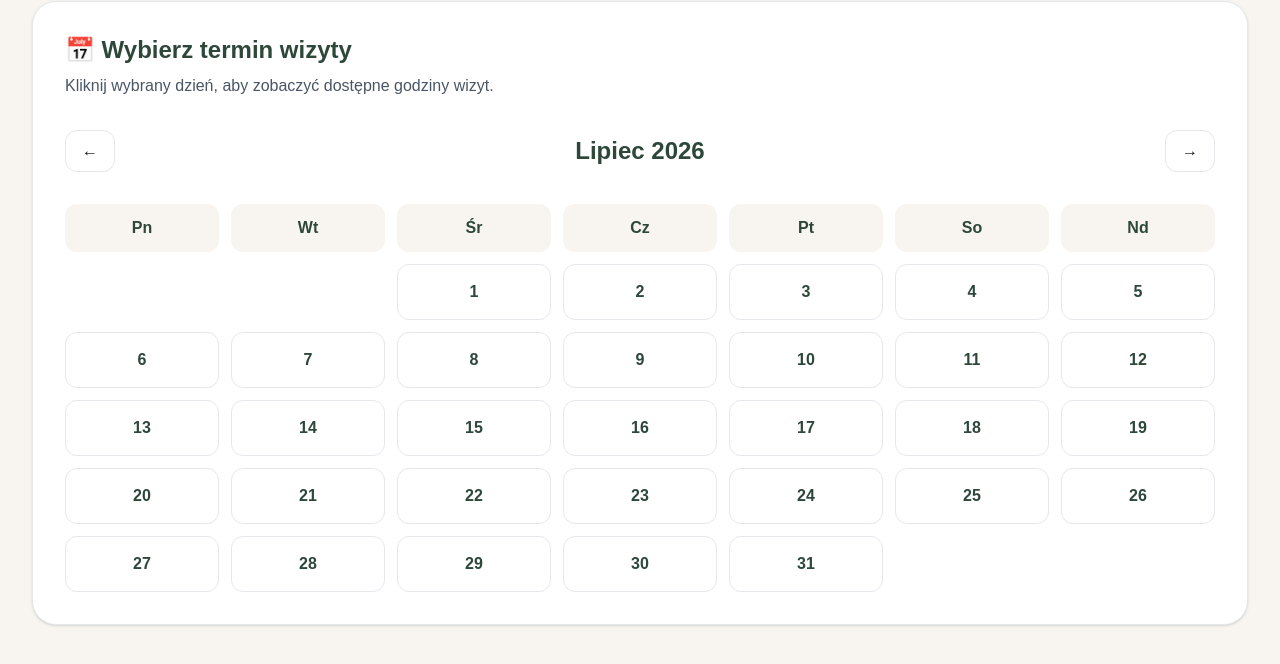
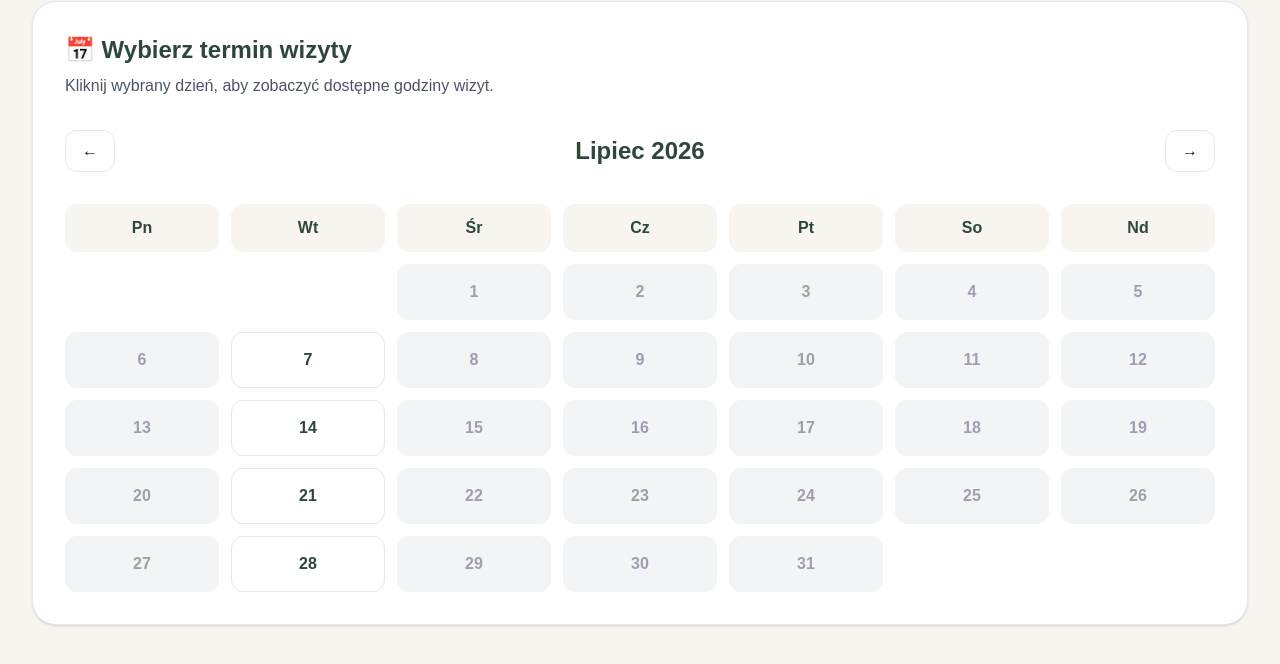
Before and after one commit to xiaomilancer-lab/aleksandra-wejer, a Next.js app: page / in a window 1280 px wide. Both pictures are taken after a click on the element 328 px from the left and 4495 px from the top of the page. Shown: the part 4930-5594 px from the top of the page. Built offline with nearby package versions, Linux system fonts and the light colour scheme.

Commit message:
Add location-based calendar availability

```diff
--- a/app/components/Hero.tsx
+++ b/app/components/Hero.tsx
@@ -29,11 +29,11 @@ export default function Hero() {
   <MapPin size={16} />
 
   <span className="hidden sm:inline">
-    Gabinet psychologiczny • Nowa Wieś Rzeczna k. Starogardu Gdańskiego
+    Gabinety psychologiczne • Starogard Gdański • Nowa Wieś Rzeczna
   </span>
 
   <span className="sm:hidden">
-  Nowa Wieś Rzeczna • Starogard Gdański
+  Starogard Gdański • Nowa Wieś Rzeczna
 </span>
 
 </div>
--- a/app/components/booking/BookingWizard.tsx
+++ b/app/components/booking/BookingWizard.tsx
@@ -5,6 +5,7 @@ import StepLocation from "./StepLocation";
 import StepSummary from "./StepSummary";
 import StepDate from "./StepDate";
 import StepTime from "./StepTime";
+import { locations } from "./location";
 
 export default function BookingWizard() {
 
@@ -36,13 +37,12 @@ useEffect(() => {
   <>
   <StepSummary
   locationName={
-      selectedLocation === "zielinscy-premium"
-        ? "Centrum Medyczno-Estetyczne Zielińscy Premium"
-        : "Nowa lokalizacja"
+    locations.find((l) => l.id === selectedLocation)?.name ?? ""
   }
 />
 
   <StepDate
+  selectedLocation={selectedLocation}
   selectedDay={selectedDay}
   setSelectedDay={setSelectedDay}
 />
--- a/app/components/booking/StepDate.tsx
+++ b/app/components/booking/StepDate.tsx
@@ -5,11 +5,13 @@ import CalendarHeader from "./calendar/CalendarHeader";
 import CalendarGrid from "./calendar/CalendarGrid";
 
 interface StepDateProps {
+  selectedLocation: string;
   selectedDay: number | null;
   setSelectedDay: Dispatch<SetStateAction<number | null>>;
 }
 
 export default function StepDate({
+  selectedLocation,
   selectedDay,
   setSelectedDay,
 }: StepDateProps) {
@@ -33,9 +35,10 @@ export default function StepDate({
         />
 
         <CalendarGrid
-          selectedDay={selectedDay}
-          setSelectedDay={setSelectedDay}
-        />
+  selectedLocation={selectedLocation}
+  selectedDay={selectedDay}
+  setSelectedDay={setSelectedDay}
+/>
       </div>
     </div>
   );
--- a/app/components/booking/calendar/CalendarDay.tsx
+++ b/app/components/booking/calendar/CalendarDay.tsx
@@ -1,20 +1,19 @@
 interface CalendarDayProps {
   day: number;
-}
-
-interface CalendarDayProps {
-  day: number;
+  available: boolean;
   selected: boolean;
   onClick: () => void;
 }
 
 export default function CalendarDay({
   day,
+  available,
   selected,
   onClick,
 }: CalendarDayProps) {
   return (
     <button
+  disabled={!available}
   onClick={onClick}
       className={`
   flex
@@ -27,7 +26,9 @@ export default function CalendarDay({
   transition
 
   ${
-    selected
+    !available
+      ? "cursor-not-allowed border-gray-100 bg-gray-100 text-gray-400"
+      : selected
       ? "border-green-600 bg-green-600 text-white"
       : "border-gray-200 bg-white text-[#2D4739] hover:border-[#6D7A62] hover:bg-[#F8F5F0]"
   }
--- a/app/components/booking/calendar/CalendarGrid.tsx
+++ b/app/components/booking/calendar/CalendarGrid.tsx
@@ -4,8 +4,10 @@ import {
   generateMonthDays,
   getFirstDayOfMonth,
 } from "./monthHelpers";
+import { availableWeekDays } from "./constants/availableWeekDays";
 
 interface CalendarGridProps {
+  selectedLocation: string;
   selectedDay: number | null;
   setSelectedDay: React.Dispatch<
     React.SetStateAction<number | null>
@@ -13,11 +15,14 @@ interface CalendarGridProps {
 }
 
 export default function CalendarGrid({
+  selectedLocation,
   selectedDay,
   setSelectedDay,
 }: CalendarGridProps) {
   const days = generateMonthDays(2026, 6);
   const firstDay = getFirstDayOfMonth(2026, 6);
+  const allowedWeekDays =
+  availableWeekDays[selectedLocation] ?? [];
 
   return (
     <>
@@ -36,14 +41,26 @@ export default function CalendarGrid({
   {Array.from({ length: firstDay }).map((_, index) => (
     <div key={`empty-${index}`} />
   ))}
-        {days.map((day) => (
+
+  {days.map((day) => {
+    const weekDay = new Date(2026, 6, day).getDay();
+
+    const available = allowedWeekDays.includes(weekDay);
+
+    return (
       <CalendarDay
         key={day}
         day={day}
+        available={available}
         selected={selectedDay === day}
-  onClick={() => setSelectedDay(day)}
+        onClick={() => {
+          if (available) {
+            setSelectedDay(day);
+          }
+        }}
       />
-        ))}
+    );
+  })}
 </div>
     </>
   );
--- /dev/null
+++ b/app/components/booking/calendar/constants/availableWeekDays.ts
@@ -0,0 +1,5 @@
+export const availableWeekDays: Record<string, number[]> = {
+  arthrocure: [2], // wtorek
+
+  "zielinscy-premium": [1, 3, 4, 5], // pon, śr, czw, pt
+};
--- a/app/components/booking/location.ts
+++ b/app/components/booking/location.ts
@@ -1,6 +1,16 @@
 import { Location } from "./types";
 
 export const locations: Location[] = [
+  {
+    id: "arthrocure",
+    name: "ArthroCure Clinic",
+    city: "Starogard Gdański",
+    street: "Al. Jana Pawła II 1/U9",
+    image: "/images/offices/arthro.jpg",
+    active: true,
+    available: true,
+  },
+
   {
     id: "zielinscy-premium",
     name: "Centrum Medyczno-Estetyczne Zielińscy Premium",
@@ -10,14 +20,4 @@ export const locations: Location[] = [
     active: true,
     available: true,
   },
-
-  {
-    id: "starogard",
-    name: "Nowa lokalizacja",
-    city: "Starogard Gdański",
-    street: "Adres w przygotowaniu",
-    image: "/images/offices/starogard.jpg",
-    active: true,
-    available: true,
-  },
 ];
```
Also changed, not shown: public/images/offices/arthro.jpg (added). Lines whose indentation alone changed are shown as unchanged.
